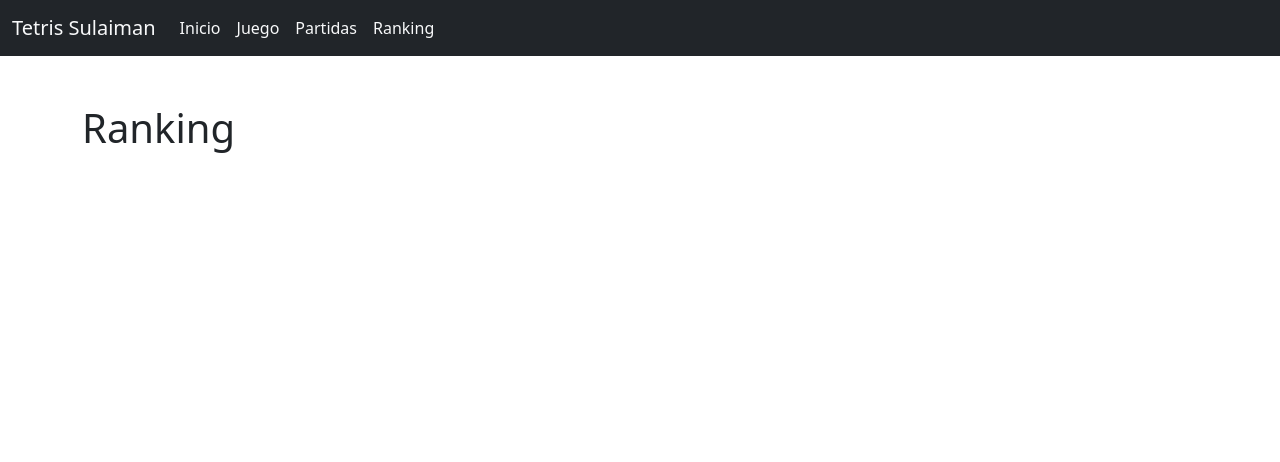
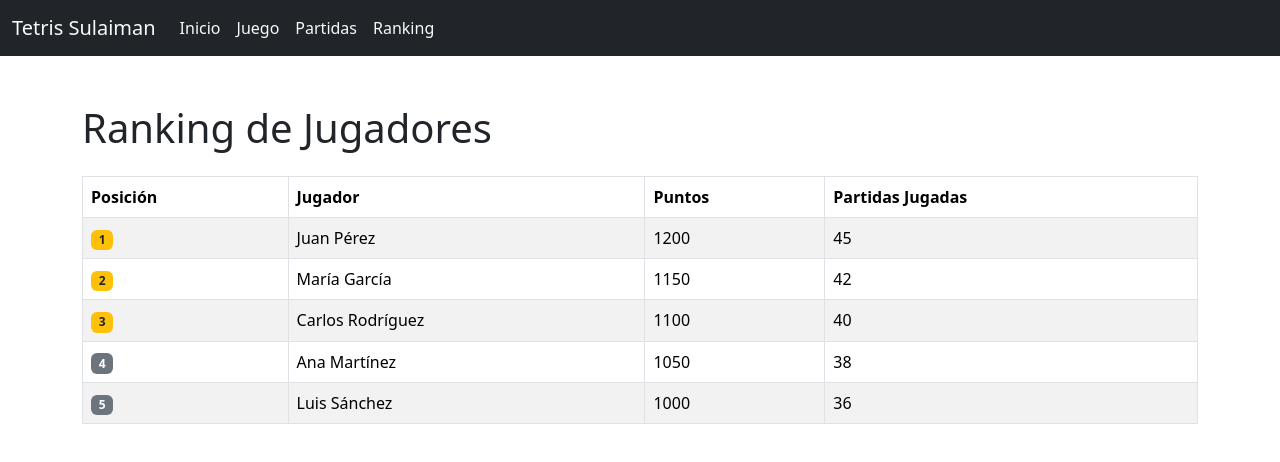
Before and after one commit to SulaimanTahaSantos/ProyectoTetrisSulaiman, a React (Vite) app: page /Ranking in a window 1280 px wide. Shown: the top 462 px of the page. Built offline with nearby package versions, Linux system fonts and the light colour scheme.

Commit message:
Arreglando algunas cosas

```diff
--- a/package.json
+++ b/package.json
@@ -17,11 +17,11 @@
     "react-router-dom": "^7.0.2"
   },
   "devDependencies": {
-    "@eslint/js": "^9.16.0",
+    "@eslint/js": "^9.17.0",
     "@types/react": "^18.3.12",
     "@types/react-dom": "^18.3.1",
     "@vitejs/plugin-react-swc": "^3.5.0",
-    "eslint": "^9.16.0",
+    "eslint": "^9.17.0",
     "eslint-plugin-react": "^7.37.2",
     "eslint-plugin-react-hooks": "^5.0.0",
     "eslint-plugin-react-refresh": "^0.4.14",
--- a/src/components/vistas/Juego.jsx
+++ b/src/components/vistas/Juego.jsx
@@ -4,15 +4,33 @@ import AppMenu from '../AppMenu';
 
 const Juego = () => {
   return (
-
     <>
       <AppMenu />
       <Container>
         <h1 className='mt-5'>Juego</h1>
+        <div
+          style={{
+            display: 'flex',
+            justifyContent: 'center',
+            alignItems: 'center',
+          }}
+        >
+          <div
+            style={{
+              width: '300px',
+              height: '600px',
+              border: '2px solid black',
+              backgroundColor: 'lightgray',
+
+            }}
+          >
+            {/* Aquí mostraremos la lógica del juego */}
+
+          </div>
+        </div>
       </Container>
     </>
-
   );
-}
+};
 
 export default Juego;
--- a/src/components/vistas/Ranking.jsx
+++ b/src/components/vistas/Ranking.jsx
@@ -1,16 +1,51 @@
 import React from "react";
-import { Container } from "react-bootstrap";
+import { Container, Table, Badge } from "react-bootstrap";
 import AppMenu from "../AppMenu";
+
+// Datos de ejemplo para el ranking
+const rankingData = [
+  { position: 1, name: "Juan Pérez", points: 1200, games: 45 },
+  { position: 2, name: "María García", points: 1150, games: 42 },
+  { position: 3, name: "Carlos Rodríguez", points: 1100, games: 40 },
+  { position: 4, name: "Ana Martínez", points: 1050, games: 38 },
+  { position: 5, name: "Luis Sánchez", points: 1000, games: 36 },
+];
 
 const Ranking = () => {
   return (
     <>
       <AppMenu />
       <Container>
-            <h1 className="mt-5">Ranking</h1>
+        <h1 className="mt-5 mb-4">Ranking de Jugadores</h1>
+        <Table striped bordered hover responsive>
+          <thead className="bg-primary text-white">
+            <tr>
+              <th>Posición</th>
+              <th>Jugador</th>
+              <th>Puntos</th>
+              <th>Partidas Jugadas</th>
+            </tr>
+          </thead>
+          <tbody>
+            {rankingData.map((player) => (
+              <tr key={player.position}>
+                <td>
+                  <Badge
+                    bg={player.position <= 3 ? "warning" : "secondary"}
+                    text={player.position <= 3 ? "dark" : "white"}
+                  >
+                    {player.position}
+                  </Badge>
+                </td>
+                <td>{player.name}</td>
+                <td>{player.points}</td>
+                <td>{player.games}</td>
+              </tr>
+            ))}
+          </tbody>
+        </Table>
       </Container>
     </>
-
   );
 }
 
```
Also changed, not shown: 1 other file (tests, documents, lock files or other folders). Lines whose indentation alone changed are shown as unchanged.
